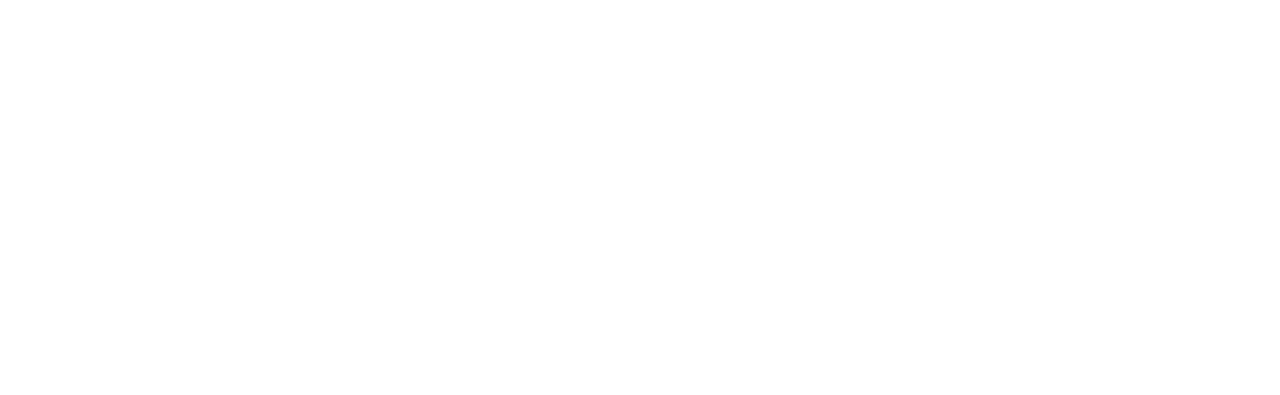
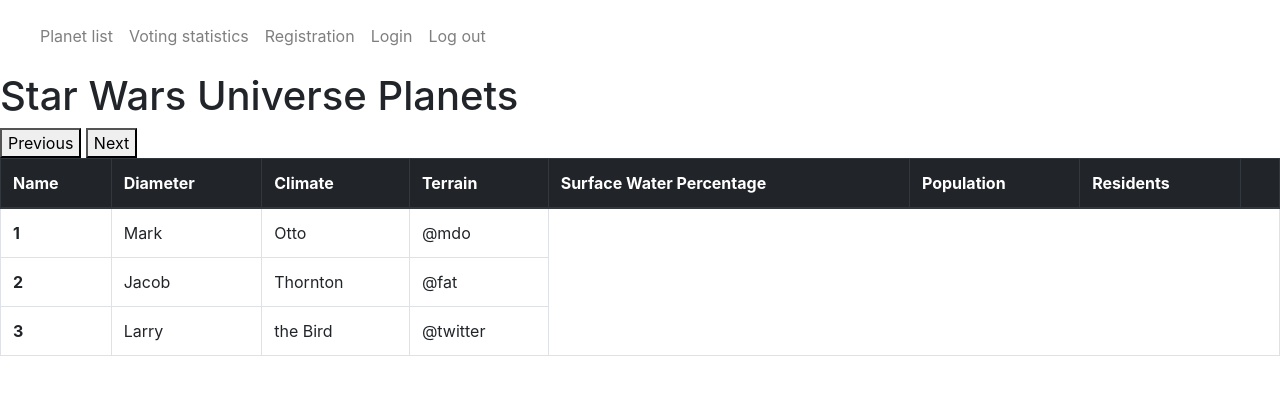
Before and after one commit to SzedlacsekGigi/apiwars, a Flask app: page / in a window 1280 px wide. Before the commit the part shown is empty. Shown: the top 395 px of the page. Run offline with Flask 2, Linux system fonts and the light colour scheme; some libraries are stand-ins or nearby versions.

Commit message:
created and linked together html pages

```diff
--- a/app.py
+++ b/app.py
@@ -7,6 +7,13 @@
 def homepage():
     return render_template('home.html')
 
+@app.route('/registration')
+def registration_page():
+    return render_template('registration.html')
+
+@app.route('/login')
+def login_page():
+    return render_template('login.html')
 
 if __name__ == '__main__':
     app.run(
--- a/templates/home.html
+++ b/templates/home.html
@@ -2,9 +2,75 @@
 <html lang="en">
 <head>
     <meta charset="UTF-8">
-    <title>Title</title>
+    <title>ApiWars Home</title>
+    <link rel="stylesheet" href="https://maxcdn.bootstrapcdn.com/bootstrap/4.0.0/css/bootstrap.min.css" integrity="sha384-Gn5384xqQ1aoWXA+058RXPxPg6fy4IWvTNh0E263XmFcJlSAwiGgFAW/dAiS6JXm" crossorigin="anonymous">
+    <link rel="shortcut icon" href="">
 </head>
 <body>
-
+    <div class="navbar">
+        <nav class="navbar navbar-expand-lg navbar-light">
+                <ul class="navbar-nav mr-auto">
+                  <li class="nav-item">
+                      <a class="nav-link" href="#">Planet list</a>
+                  </li>
+                  <li class="nav-item">
+                      <a class="nav-link" href="#">Voting statistics</a>
+                  </li>
+                  <li class="nav-item">
+                    <a class="nav-link" href="{{ url_for('registration_page') }}">Registration</a>
+                  </li>
+                  <li class="nav-item">
+                    <a class="nav-link" href="{{ url_for('login_page') }}">Login</a>
+                  </li>
+                  <li class="nav-item">
+                    <a class="nav-link" href="#">Log out</a>
+                  </li>
+              </div>
+        </nav>
+    </div>
+    <div class="bodyheader">
+    <h1>Star Wars Universe Planets</h1>
+    <button type="button">Previous</button>
+    <button type="button">Next</button>
+    </div>
+    <div class="table">
+    <table class="table table-bordered">
+        <thead class="thead-dark">
+            <tr>
+                <th scope="col">Name</th>
+                <th scope="col">Diameter</th>
+                <th scope="col">Climate</th>
+                <th scope="col">Terrain</th>
+                <th scope="col">Surface Water Percentage</th>
+                <th scope="col">Population</th>
+                <th scope="col">Residents</th>
+                <th scope="col"> </th>
+            </tr>
+        </thead>
+        <tbody>
+            <tr>
+                <th scope="row">1</th>
+                <td>Mark</td>
+                <td>Otto</td>
+                <td>@mdo</td>
+            </tr>
+            <tr>
+                <th scope="row">2</th>
+                <td>Jacob</td>
+                <td>Thornton</td>
+                <td>@fat</td>
+            </tr>
+            <tr>
+                <th scope="row">3</th>
+                <td>Larry</td>
+                <td>the Bird</td>
+                <td>@twitter</td>
+            </tr>
+        </tbody>
+    </table>
+    </div>
+    <script src="https://code.jquery.com/jquery-3.2.1.slim.min.js" integrity="sha384-KJ3o2DKtIkvYIK3UENzmM7KCkRr/rE9/Qpg6aAZGJwFDMVNA/GpGFF93hXpG5KkN" crossorigin="anonymous"></script>
+    <script src="https://cdnjs.cloudflare.com/ajax/libs/popper.js/1.12.9/umd/popper.min.js" integrity="sha384-ApNbgh9B+Y1QKtv3Rn7W3mgPxhU9K/ScQsAP7hUibX39j7fakFPskvXusvfa0b4Q" crossorigin="anonymous"></script>
+    <script src="https://maxcdn.bootstrapcdn.com/bootstrap/4.0.0/js/bootstrap.min.js" integrity="sha384-JZR6Spejh4U02d8jOt6vLEHfe/JQGiRRSQQxSfFWpi1MquVdAyjUar5+76PVCmYl" crossorigin="anonymous"></script>
 </body>
 </html>
```
Also changed, not shown: templates/login.html (added, +21 -0 lines), templates/registration.html (added, +21 -0 lines), apiwars.js (added).
